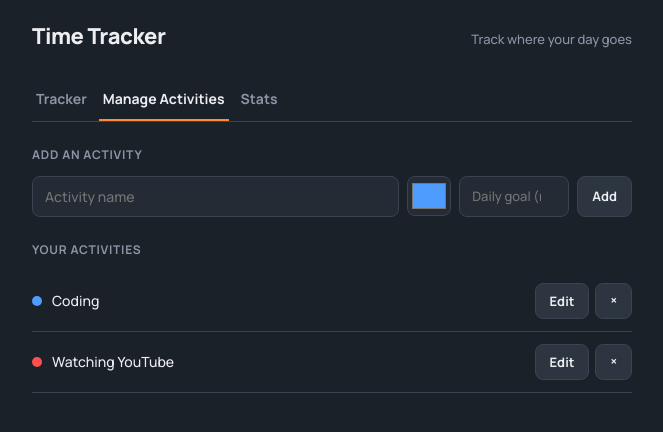
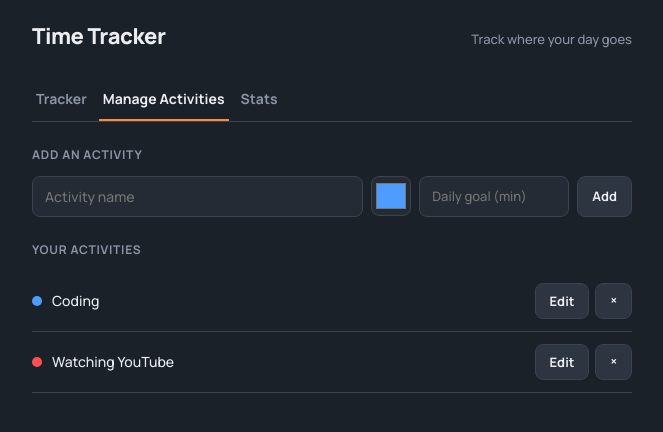
Before and after one commit to mandarinler/time-tracker, a React (Vite) app: page /manage in a window 1280 px wide. Shown: the top 432 px of the page, without its empty margins (308-971 px from the left). Built offline with nearby package versions, Linux system fonts and the light colour scheme.

Commit message:
minor css fixes

```diff
--- a/src/pages/ManageActivitiesPage.css
+++ b/src/pages/ManageActivitiesPage.css
@@ -1,13 +1,11 @@
-
-
 .activity-form {
   display: flex;
   gap: 8px;
   margin-bottom: 24px;
 }
 
-.activity-form input[type="text"] {
-  flex: 1;
+.activity-input{
+  flex: 3;
   background: var(--color-surface);
   border: 1px solid var(--color-border);
   border-radius: 8px;
@@ -17,8 +15,8 @@
   font-size: 14px;
 }
 
-.activity-form input[type="color"] {
-  width: 44px;
+.color-input{
+  width: 40px;
   height: 40px;
   border: 1px solid var(--color-border);
   border-radius: 8px;
@@ -100,8 +98,18 @@
   padding: 2px;
   cursor: pointer;
 }
+.goal-input {
+  width: 150px;
+  background: var(--color-surface);
+  border: 1px solid var(--color-border);
+  border-radius: 8px;
+  padding: 10px 12px;
+  color: var(--color-text);
+  font-family: var(--font-display);
+  font-size: 13px;
+}
 
-.manage-item-editing .goal-input {
+.manage-item-editing .goal-input{
   width: 100px;
   background: var(--color-bg);
   border: 1px solid var(--color-border);
--- a/src/pages/ManageActivitiesPage.jsx
+++ b/src/pages/ManageActivitiesPage.jsx
@@ -66,8 +66,9 @@ function ManageActivitiesPage({ activities, setActivities }) {
           placeholder="Activity name"
           value={newName}
           onChange={(e) => setNewName(e.target.value)}
+          className="activity-input"
         />
-        <input type="color" value={newColor} onChange={(e) => setNewColor(e.target.value)} />
+        <input type="color" className="color-input" value={newColor} onChange={(e) => setNewColor(e.target.value)} />
         <input
           type="number"
           placeholder="Daily goal (min)"
--- a/src/pages/StatsPage.css
+++ b/src/pages/StatsPage.css
@@ -40,6 +40,11 @@
   border-radius: 8px;
   cursor: pointer;
   font-size: 16px;
+  display: flex;
+  align-items: center;
+  justify-content: center;
+  line-height: 1;
+  padding: 0;
 }
 
 .range-nav button:disabled {
--- a/src/pages/TrackerPage.css
+++ b/src/pages/TrackerPage.css
@@ -256,7 +256,7 @@
   color: var(--color-text-muted);
 }
 
-.goal-input {
+/* .goal-input {
   width: 110px;
   background: var(--color-surface);
   border: 1px solid var(--color-border);
@@ -265,7 +265,7 @@
   color: var(--color-text);
   font-family: var(--font-display);
   font-size: 13px;
-}
+} */
 
 .goal-tag {
   font-family: var(--font-mono);
```
